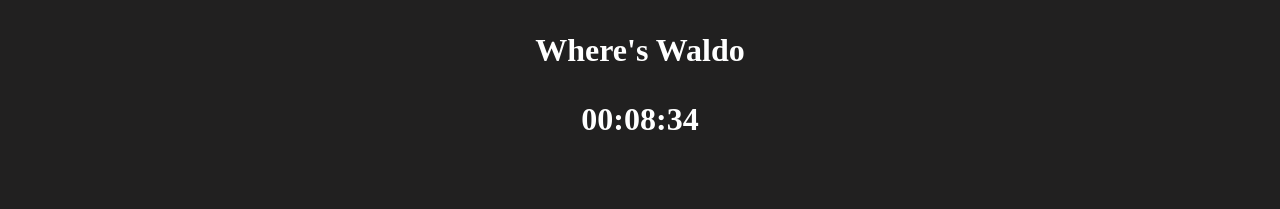
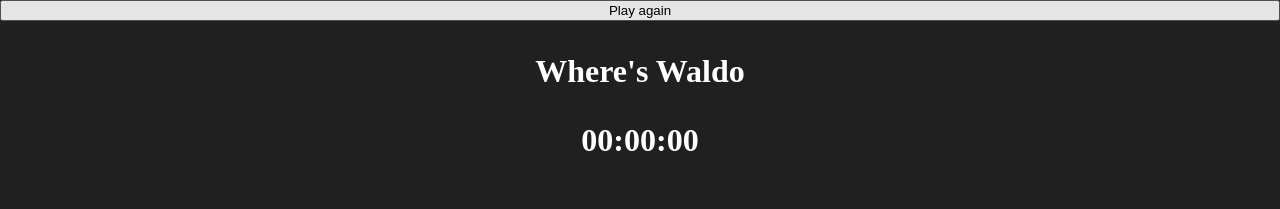
Before and after one commit to Rel1able/Where-is-Waldo, a React (Vite) app: page /game in a window 1280 px wide. Shown: the top 209 px of the page. Built offline with nearby package versions, Linux system fonts and the light colour scheme; no server answers.

Commit message:
implemented timer stop if game ends, added play again button

```diff
--- a/src/components/Context.jsx
+++ b/src/components/Context.jsx
@@ -9,8 +9,9 @@ function Context({ children }) {
     const [status, setStatus] = useState("");
      const [characters, setCharacters] = useState([]);
     const timeoutId = useRef(null);
+    const [gameOver, setGameOver] = useState(false);
     return (
-        <GameContext.Provider value={{characters, setCharacters,timeoutId, responseAlert, setResponseAlert, status, setStatus, clicked, setClicked}}>
+        <GameContext.Provider value={{characters, setCharacters,timeoutId, responseAlert, setResponseAlert, status, setStatus, clicked, setClicked, gameOver, setGameOver}}>
             {children}
         </GameContext.Provider>
     )
--- a/src/components/Game.jsx
+++ b/src/components/Game.jsx
@@ -15,21 +15,31 @@ export default function Game() {
     const [y, setY] = useState("");
     const [res, setRes] = useState("");
     const BOX_SIZE = 75;
-    const {characters, setCharacters, status, responseAlert, clicked, setClicked, setResponseAlert, timeoutId } = useContext(GameContext);
+    const { characters, setGameOver, gameOver, setCharacters, status, responseAlert, clicked, setClicked, setResponseAlert, timeoutId } = useContext(GameContext);
 
     const [percentX, setPercentX] = useState(0);
     const [percentY, setPercentY] = useState(0);
     const [xShift, setXShift] = useState("");
     const [yShift, setYShift] = useState("");
 
-    const [loaded, setLoaded] = useState(false);
-    const [gameOver, setGameOver] = useState(false);
+    const [isRunning, setIsRunning] = useState(false);
+
 
     const charactersLeft = characters.filter((character) => character.found === false);
 
 
+    function playAgain() {
+        setGameOver(false);
+    }
+
     useEffect(() => {
-        setLoaded(true);
+        if (charactersLeft.length === 0) {
+            setGameOver(true);
+        }
+    }, [charactersLeft])
+
+    useEffect(() => {
+        setIsRunning(true);
     }, [])
 
 
@@ -102,8 +112,8 @@ export default function Game() {
 
     return (
         <div className={styles.pageWrapper}>
-            {gameOver && <h1>Congratulations game over</h1>}
-            <Header started={loaded} />
+            {gameOver && <button onClick={playAgain}>Play again</button>}
+            <Header isRunning={isRunning} setIsRunning={setIsRunning} />
             <FindBar characters={characters}/>
             {responseAlert &&
                 <p style={
--- a/src/components/Header.jsx
+++ b/src/components/Header.jsx
@@ -1,10 +1,10 @@
 import styles from "../styles/header.module.css";
 import Timer from "./Timer";
-export default function Header({started}) {
+export default function Header({isRunning, setIsRunning}) {
     return (
         <header className={styles.header}>
             Where's Waldo
-            {started && <Timer started={started} />}
+            {isRunning && <Timer isRunning={isRunning} setIsRunning={setIsRunning} />}
 
         </header>
     )
--- a/src/components/Timer.jsx
+++ b/src/components/Timer.jsx
@@ -1,17 +1,20 @@
-import { useState, useEffect, useRef} from "react";
+import { useState, useEffect, useRef, useContext} from "react";
+import { GameContext } from "./Context";
 
-
-export default function Timer({ started }) {
+export default function Timer({isRunning}) {
+    const {gameOver} = useContext(GameContext)
     const [time, setTime] = useState(0);
     const intervalRef = useRef(null);
 
     useEffect(() => {
-
-        if (started) {
+        if (isRunning && !gameOver) {
             intervalRef.current = setInterval(() => setTime(prev => prev + 1), 10);
         }
+        if (gameOver) {
+            clearInterval(intervalRef.current)
+        }
         return () => clearInterval(intervalRef.current)
-    }, [started])
+    }, [isRunning, gameOver])
 
     const minutes = Math.floor((time % 360000) / 6000)
     const seconds = Math.floor((time % 6000) / 100);
```
